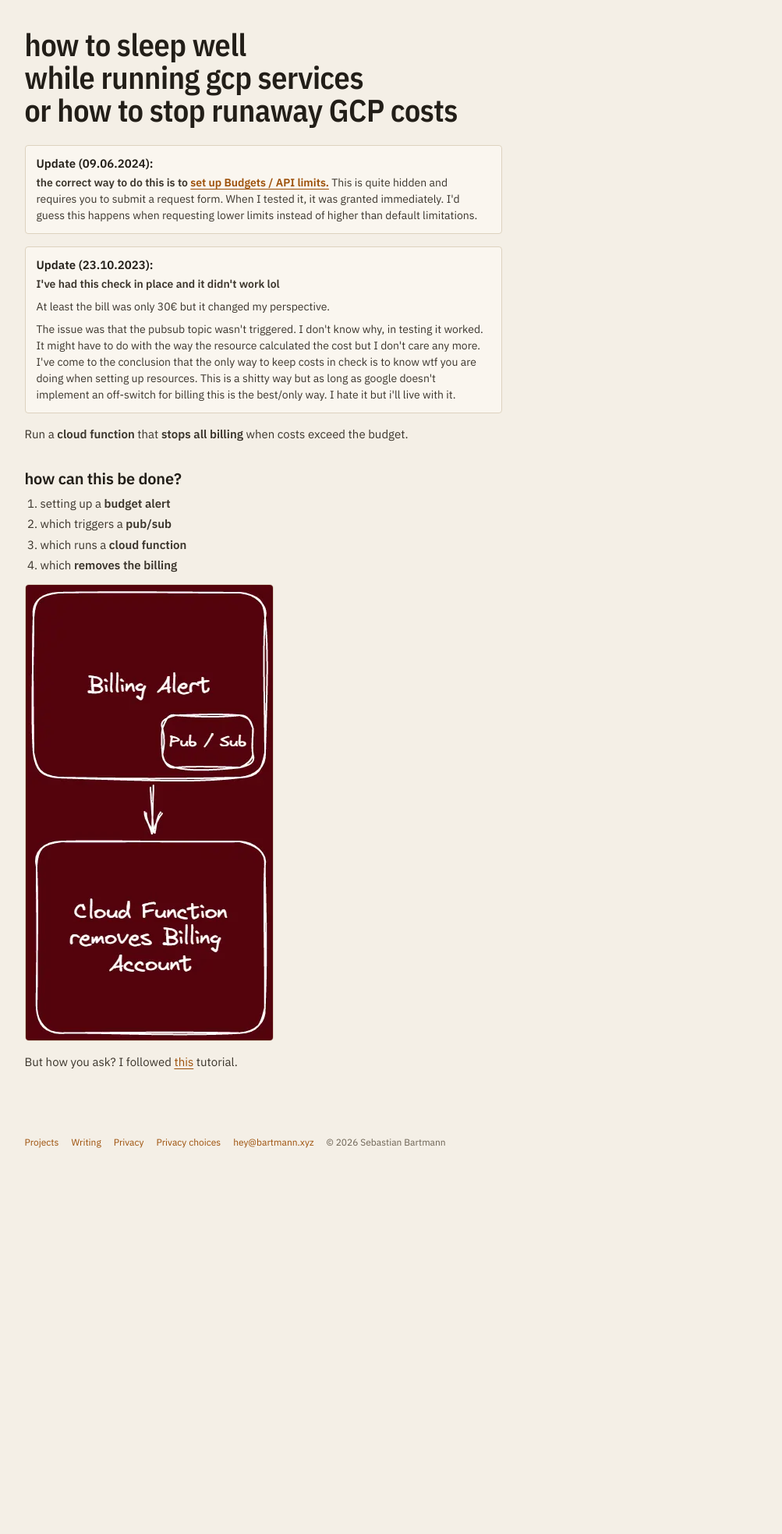
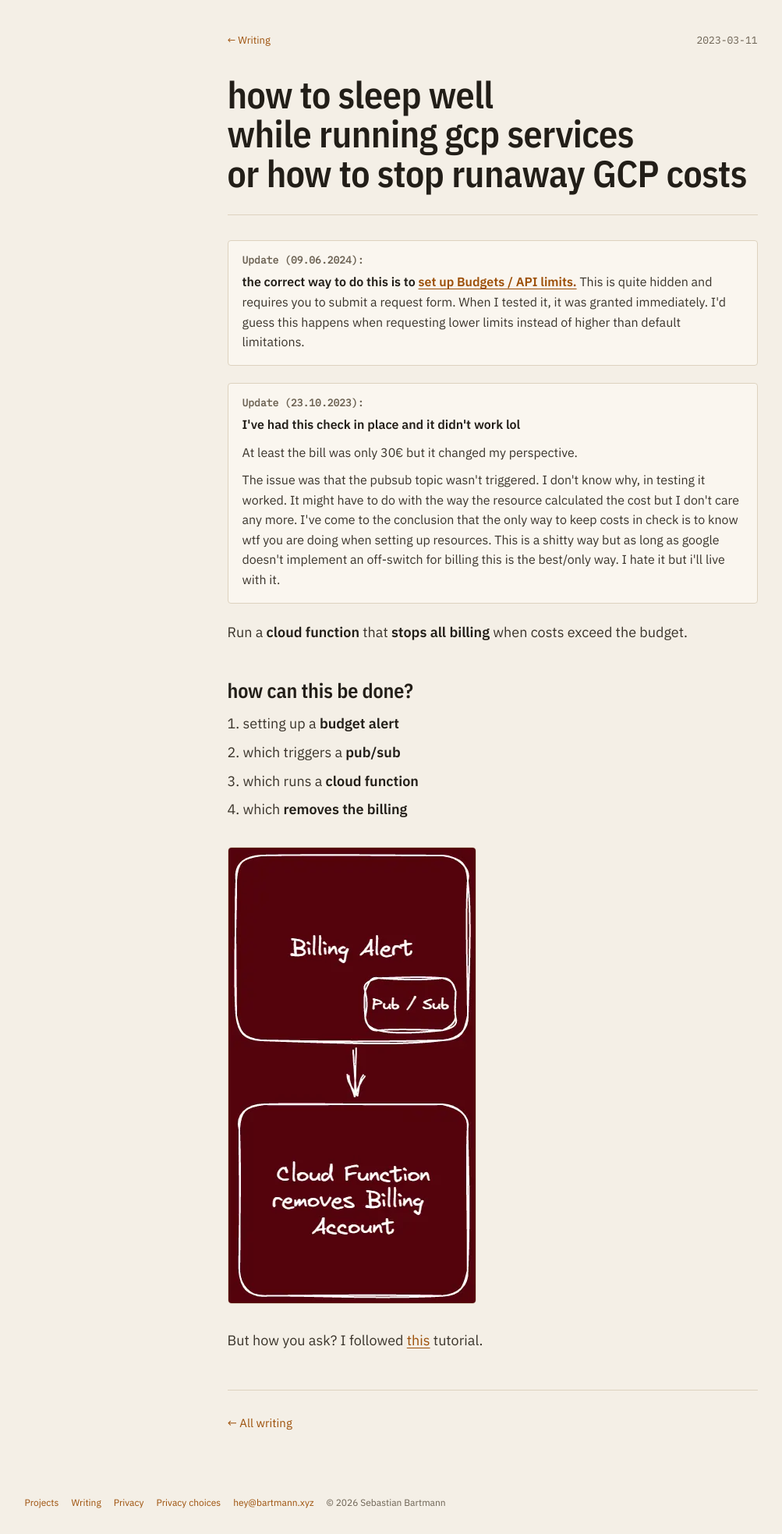
Before and after one commit to sebastianbartmann/bartmannxyz, a FastAPI app: page /blog/posts/sleep-better-with-active-gcp-services in a window 1280 px wide. Shown: the part 65-2032 px from the top of the page at 78% size, without its empty margins (1-1004 px from the left). Before the commit the page ends 1537 px from the top, so only its background shows below. Run offline with FastAPI, Linux system fonts and the light colour scheme.

Commit message:
Posts: centred reading column, larger text, date and way back

```diff
--- a/app/static/css/local.css
+++ b/app/static/css/local.css
@@ -54,12 +54,25 @@ ul.link-list { margin: 0; padding: 0; list-style: none; }
 .linebar { display: flex; align-items: center; min-height: 44px; padding: 9px 16px; border: 1px solid var(--ui-line); border-right: 0; border-radius: 4px 0 0 4px; background: var(--ui-panel); color: var(--ui-accent); font: 600 14px/1.5 var(--font-sans); }
 a.linebar:hover { background: var(--ui-hover); text-decoration: none; }
 
-/* Posts */
-.prose img { display: block; margin: 0 0 16px; border: 1px solid var(--ui-line); border-radius: 5px; }
-.prose .tool-notice { margin-block: 0 16px; }
-.prose .tool-notice h2 { margin: 0 0 4px; font: 600 15px/1.4 var(--font-sans); letter-spacing: 0; }
-.prose .tool-notice p { margin: 0; }
-.prose .tool-notice p + p { margin-top: 8px; }
+/* Posts: one centred reading column with larger text; way back and date above the title. */
+.post { max-width: 680px; margin-inline: auto; }
+.post .breadcrumb { justify-content: space-between; margin-bottom: 28px; }
+.post .tool-title { font-size: clamp(34px, 5vw, 48px); padding-bottom: 28px; border-bottom: 1px solid var(--ui-line); }
+.post .tool-title + .prose { margin-top: 32px; }
+.post .prose { max-width: none; font-size: 18px; line-height: 1.7; }
+.post .prose p, .post .prose ul, .post .prose ol { margin-bottom: 22px; }
+.post .prose h2 { margin: 44px 0 12px; font: 600 26px/1.2 var(--font-display); letter-spacing: -.005em; color: var(--ui-strong); }
+.post .prose h3 { margin: 32px 0 8px; font-size: 18px; color: var(--ui-strong); }
+.post .prose li + li { margin-top: 6px; }
+.post .prose strong { color: var(--ui-strong); }
+.post .prose code { font-size: 15px; }
+.post .prose img { display: block; margin: 32px 0; border: 1px solid var(--ui-line); border-radius: 5px; }
+.post .prose .tool-notice { margin-block: 0 22px; padding: 16px 18px; font-size: 16px; line-height: 1.6; }
+.post .prose .tool-notice h2 { margin: 0 0 6px; font: 600 13px/1.4 var(--font-mono); letter-spacing: 0; color: var(--ui-muted); }
+.post .prose .tool-notice p { margin: 0; }
+.post .prose .tool-notice p + p { margin-top: 10px; }
+.post-end { margin-top: 48px; padding-top: 20px; border-top: 1px solid var(--ui-line); font-size: 15px; }
+.post-end a { display: inline-flex; align-items: center; min-height: 44px; }
 
 /* Privacy: the table may use the full column; on small screens each row becomes a labelled block. */
 .doc-body--wide { max-width: none; }
@@ -80,6 +93,7 @@ a.linebar:hover { background: var(--ui-hover); text-decoration: none; }
   .tool-table--labelled td, .tool-table--labelled td:first-child { padding: 2px 0; border-top: 0; white-space: normal; }
   .tool-table--labelled td::before { content: attr(data-label) ": "; color: var(--ui-muted); }
   .linebars { width: 88%; }
+  .post .prose { font-size: 17px; line-height: 1.65; }
 }
 /* The head bounces for everyone, also with prefers-reduced-motion (decision 2026-11-15), so the
    finale keeps its transitions where site.css shortens all others. */
--- a/app/templates/blog/post.html
+++ b/app/templates/blog/post.html
@@ -7,9 +7,16 @@
 {% include 'partials/header.html' %}
 
 <main id="main-content" class="page tool-page">
-    <article>
+    <article class="post">
+        <nav class="breadcrumb" aria-label="Breadcrumb">
+            <a href="/blog">← Writing</a>
+            <time class="mono" datetime="{{ self.post_date() }}">{% block post_date %}{% endblock %}</time>
+        </nav>
         {% block post %}
         {% endblock %}
+        <footer class="post-end">
+            <a href="/blog">← All writing</a>
+        </footer>
     </article>
 </main>
 
--- a/app/templates/blog/posts/have-a-basic-structure.html
+++ b/app/templates/blog/posts/have-a-basic-structure.html
@@ -1,6 +1,7 @@
 {% extends 'blog/post.html' %}
 
 {% block post_title %}have a basic structure{% endblock %}
+{% block post_date %}2021-12-08{% endblock %}
 
 {% block post %}
 
--- a/app/templates/blog/posts/how-it-started.html
+++ b/app/templates/blog/posts/how-it-started.html
@@ -1,6 +1,7 @@
 {% extends 'blog/post.html' %}
 
 {% block post_title %}how it started{% endblock %}
+{% block post_date %}2021-10-13{% endblock %}
 
 {% block post %}
 
--- a/app/templates/blog/posts/i-told-you-so-or-not.html
+++ b/app/templates/blog/posts/i-told-you-so-or-not.html
@@ -1,6 +1,7 @@
 {% extends 'blog/post.html' %}
 
 {% block post_title %}i told you so (or not){% endblock %}
+{% block post_date %}2026-11-25{% endblock %}
 
 {% block post %}
 
--- a/app/templates/blog/posts/sleep-better-with-active-gcp-services.html
+++ b/app/templates/blog/posts/sleep-better-with-active-gcp-services.html
@@ -1,6 +1,7 @@
 {% extends 'blog/post.html' %}
 
 {% block post_title %}sleep better with active gcp services{% endblock %}
+{% block post_date %}2023-03-11{% endblock %}
 
 {% block post %}
 
```
Also changed, not shown: readme.md.
